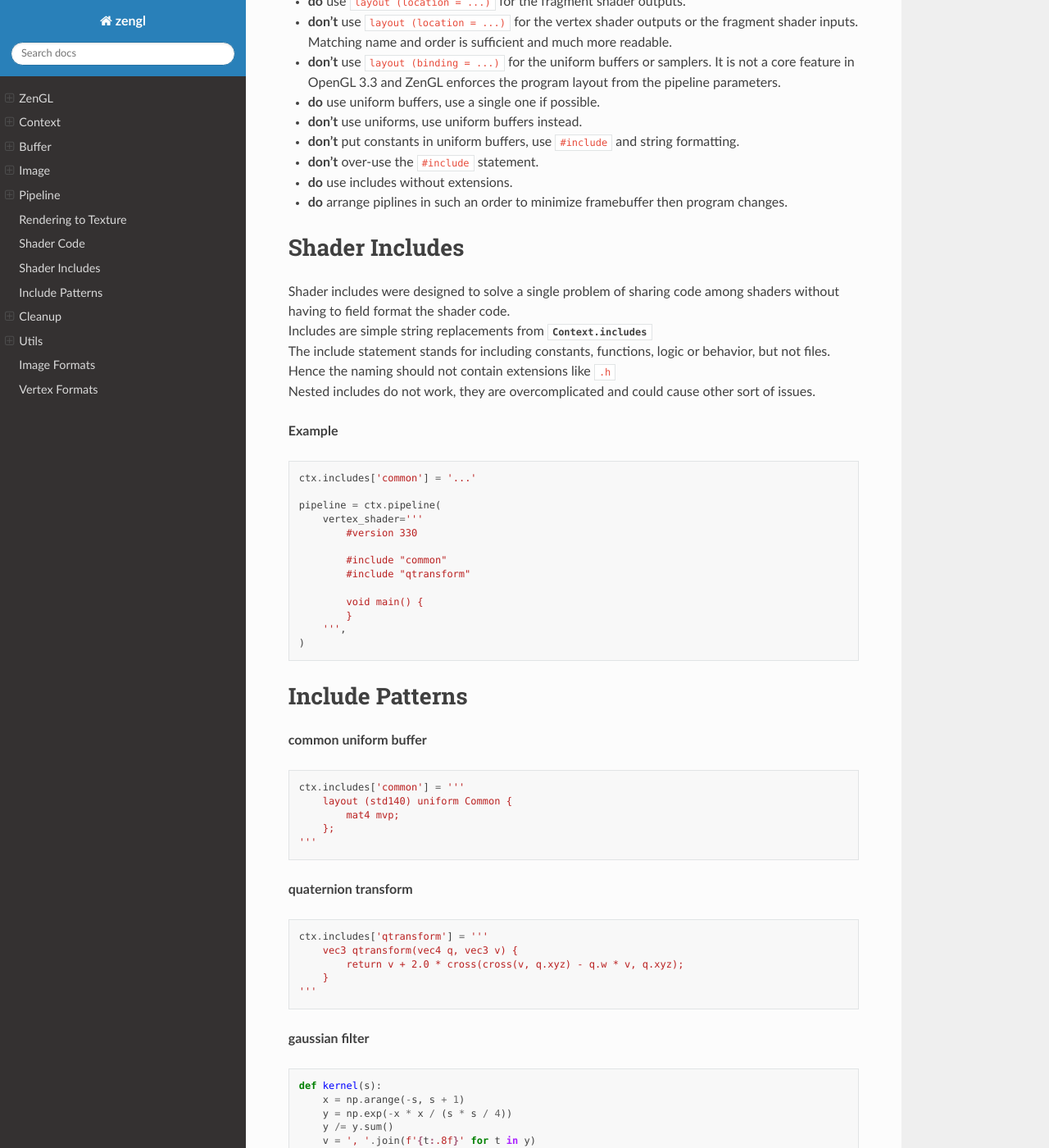
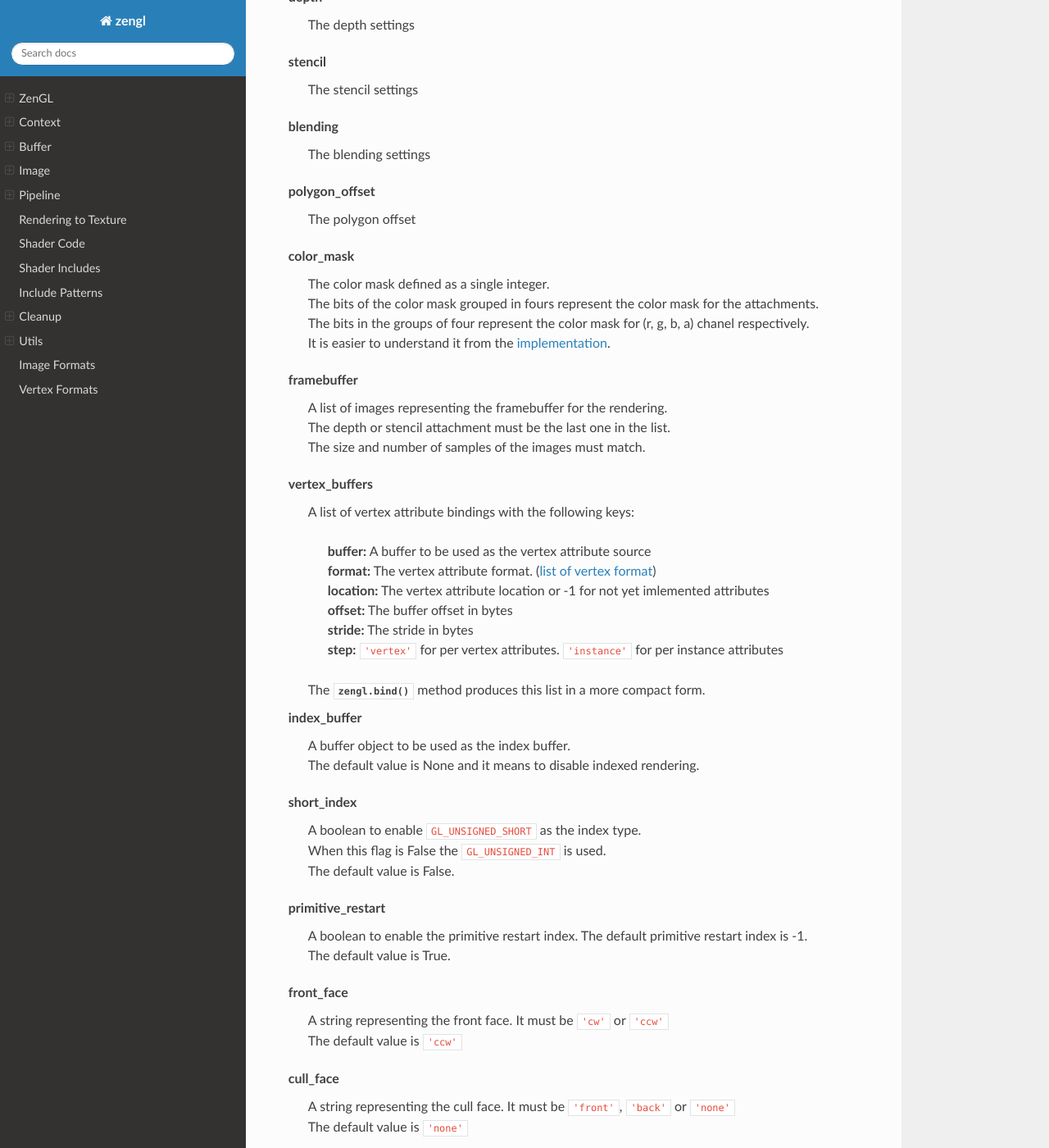
Before and after one commit to szabolcsdombi/zengl, a Sphinx documentation site: the page built from docs/index.rst, in a window 1280 px wide and 1400 px high, scrolled down 5322 px. Shown: the whole window at 82% size. Built offline with Sphinx 7.4.7 and the Read the Docs theme 2.0.0, drawn with Linux system fonts in a browser that asks for light colours; some of the changed text lies outside the part shown.

Commit message:
document pipeline

```diff
--- a/docs/index.rst
+++ b/docs/index.rst
@@ -202,6 +202,109 @@ Pipeline
 
 .. py:method:: Context.pipeline(vertex_shader, fragment_shader, layout, resources, depth, stencil, blending, polygon_offset, color_mask, framebuffer, vertex_buffers, index_buffer, short_index, primitive_restart, front_face, cull_face, topology, vertex_count, instance_count, first_vertex, line_width, viewport) -> Pipeline
 
+**vertex_shader**
+    | The vertex shader code.
+
+**fragment_shader**
+    | The fragment shader code.
+
+**layout**
+    | Layout binding definition for the uniform buffers and samplers.
+
+**resources**
+    | The list of uniform buffers and samplers to be bound.
+
+**depth**
+    | The depth settings
+
+**stencil**
+    | The stencil settings
+
+**blending**
+    | The blending settings
+
+**polygon_offset**
+    | The polygon offset
+
+**color_mask**
+    | The color mask defined as a single integer.
+    | The bits of the color mask grouped in fours represent the color mask for the attachments.
+    | The bits in the groups of four represent the color mask for (r, g, b, a) chanel respectively.
+    | It is easier to understand it from the `implementation <https://github.com/szabolcsdombi/zengl/search?l=C%2B%2B&q=color_mask>`_.
+
+**framebuffer**
+    | A list of images representing the framebuffer for the rendering.
+    | The depth or stencil attachment must be the last one in the list.
+    | The size and number of samples of the images must match.
+
+**vertex_buffers**
+    | A list of vertex attribute bindings with the following keys:
+
+        | **buffer:** A buffer to be used as the vertex attribute source
+        | **format:** The vertex attribute format. (:ref:`list of vertex format<Vertex Formats>`)
+        | **location:** The vertex attribute location or -1 for not yet imlemented attributes
+        | **offset:** The buffer offset in bytes
+        | **stride:** The stride in bytes
+        | **step:** ``'vertex'`` for per vertex attributes. ``'instance'`` for per instance attributes
+
+    The :py:meth:`zengl.bind` method produces this list in a more compact form.
+
+**index_buffer**
+    | A buffer object to be used as the index buffer.
+    | The default value is None and it means to disable indexed rendering.
+
+**short_index**
+    | A boolean to enable ``GL_UNSIGNED_SHORT`` as the index type.
+    | When this flag is False the ``GL_UNSIGNED_INT`` is used.
+    | The default value is False.
+
+**primitive_restart**
+    | A boolean to enable the primitive restart index. The default primitive restart index is -1.
+    | The default value is True.
+
+**front_face**
+    | A string representing the front face. It must be ``'cw'`` or ``'ccw'``
+    | The default value is ``'ccw'``
+
+**cull_face**
+    | A string representing the cull face. It must be ``'front'``, ``'back'`` or ``'none'``
+    | The default value is ``'none'``
+
+**topology**
+    | A string representing the rendered primitive topology.
+    | It must be one of the following:
+
+        - ``'points'``
+        - ``'lines'``
+        - ``'line_loop'``
+        - ``'line_strip'``
+        - ``'triangles'``
+        - ``'triangle_strip'``
+        - ``'triangle_fan'``
+
+    | The default value is ``'triangles'``
+
+**vertex_count**
+    | The number of vertices or the number of elements to draw.
+
+**instance_count**
+    | The number of instances to draw.
+
+**first_vertex**
+    | The first vertex or the first index to start drawing from.
+    | The default value is 0. This is a mutable parameter at runtime.
+
+**line_width**
+    | A float defining the rasterized line size in pixels. Beware wide lines are not a core feature.
+    | Wondering where the point_size is? ZenGL only supports the more generic gl_PointSize_.
+
+.. _gl_PointSize: https://www.khronos.org/registry/OpenGL-Refpages/gl4/html/gl_PointSize.xhtml
+
+**viewport**
+    | The render viewport defined as tuples of four ints in (x, y, width, height) format.
+    | The default is the full size of the framebuffer.
+
+
 Rendering to Texture
 --------------------
 
@@ -385,6 +488,8 @@ depth24plus-stencil8 .
 depth32float         .
 ==================== =================
 
+.. _Vertex Formats:
+
 Vertex Formats
 --------------
 
```
